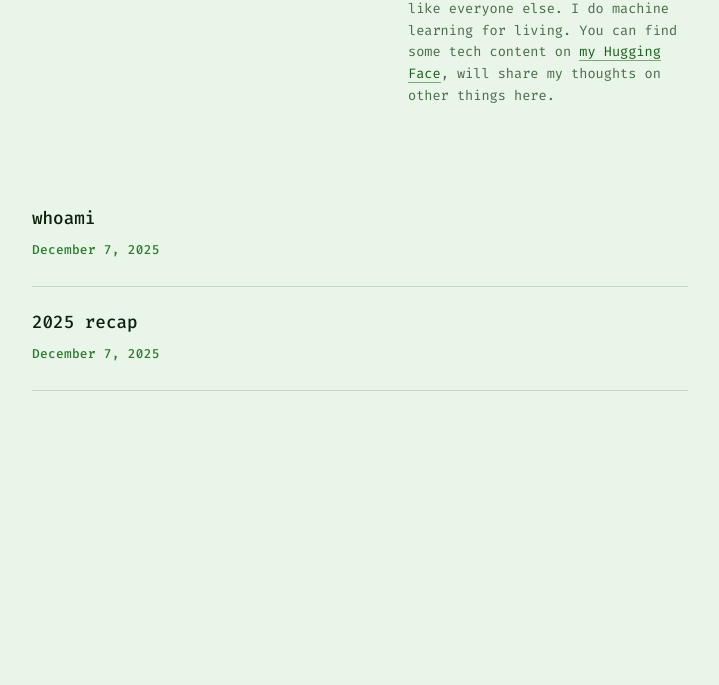
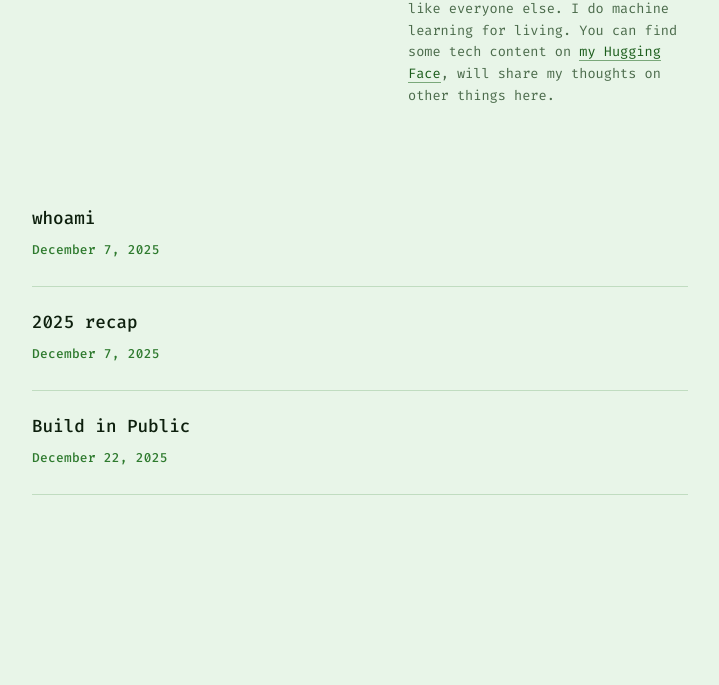
Before and after one commit to merveenoyan/merveenoyan.github.io, a plain HTML site: page index.html in a window 1280 px wide. Shown: the part 115-800 px from the top of the page, without its empty margins (280-999 px from the left). Drawn offline with Linux system fonts and the light colour scheme.

Commit message:
build in public

```diff
--- a/index.html
+++ b/index.html
@@ -33,7 +33,10 @@
         <time>December 7, 2025</time>
       </article>
 
-
+      <article class="post-preview">
+        <h2><a href="blog/post.html?md=build_in_public.md">Build in Public</a></h2>
+        <time>December 22, 2025</time>
+      </article>
     </section>
   </main>
 
```
Also changed, not shown: 2 other files.
